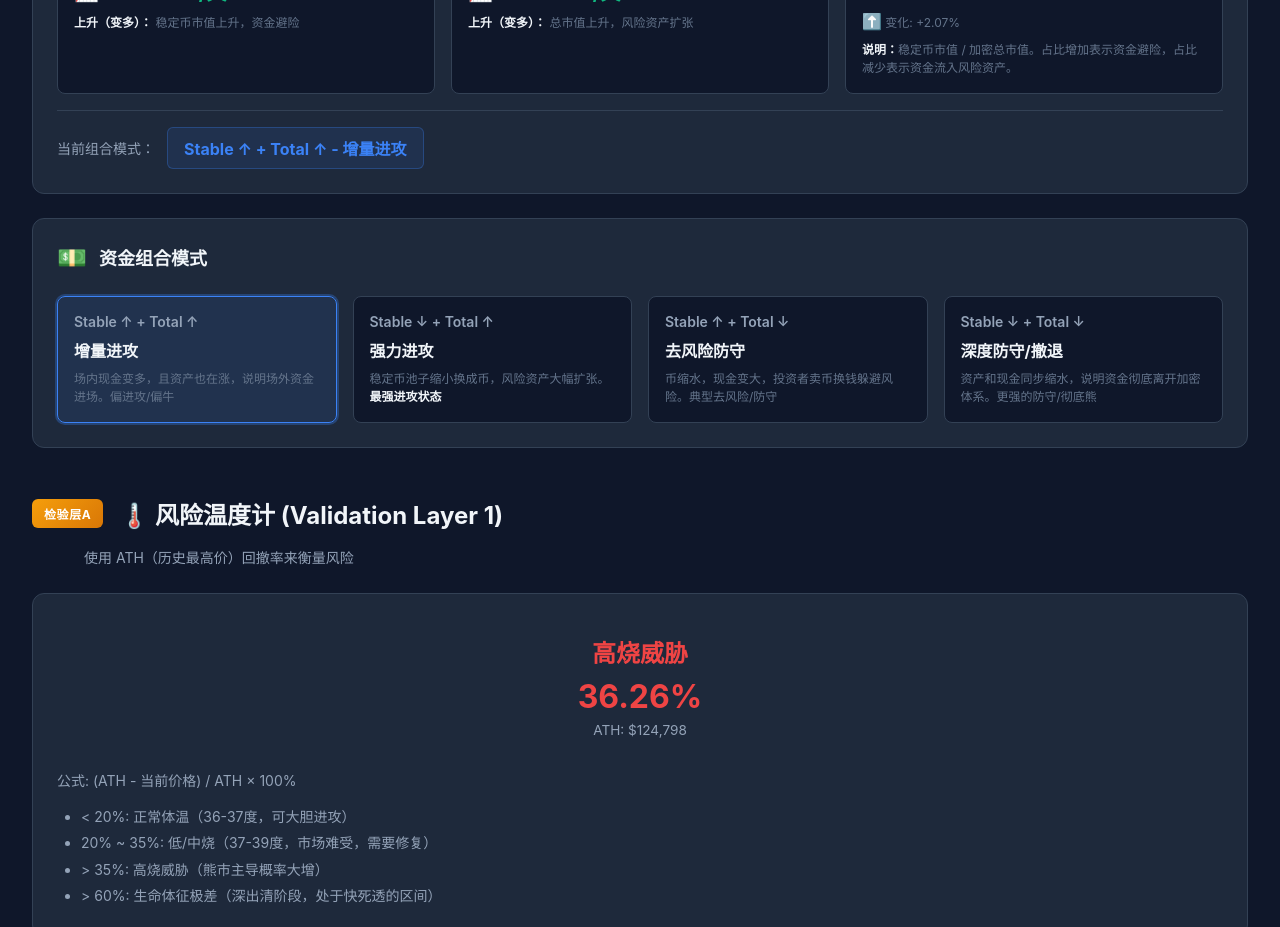
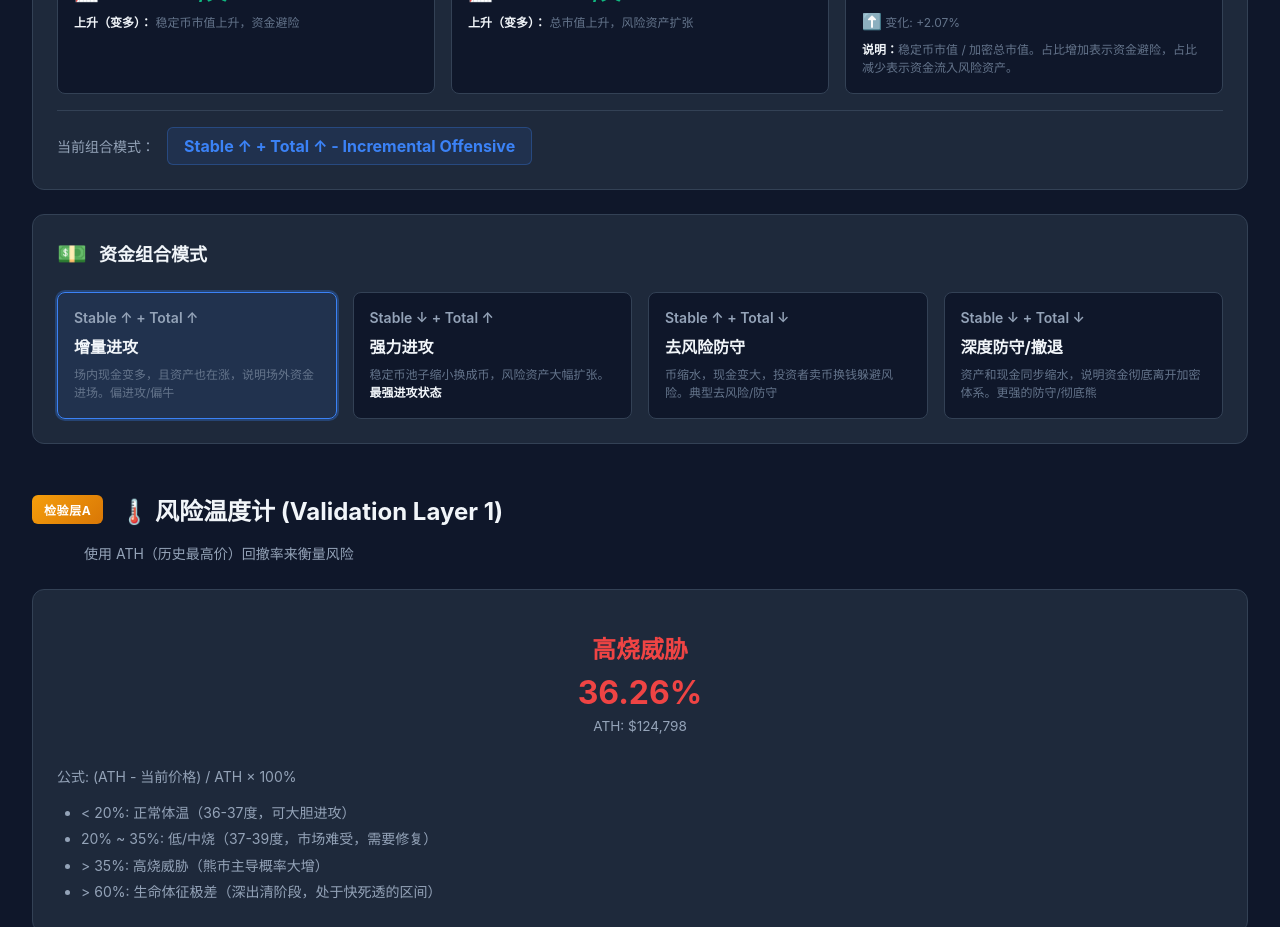
Before and after one commit to CrytoPlanet/bullbear-dashboard, a Vue app in the folder frontend/: page / in a window 1280 px wide. Shown: the part 2220-3147 px from the top of the page. Built offline with nearby package versions, Linux system fonts and the light colour scheme; no server answers.

Commit message:
refactor(i18n): convert getFundingPatternInfo to reactive computed with t(); drop dead getFundingPattern

```diff
--- a/frontend/src/App.vue
+++ b/frontend/src/App.vue
@@ -391,8 +391,8 @@ const trendQuality = computed(() => {
   return null;
 });
 
-// 获取资金组合模式信息（基于斜率）
-const getFundingPatternInfo = () => {
+// 资金组合模式信息（基于斜率）
+const fundingPatternInfo = computed(() => {
   if (!stateData.value?.metadata) return null;
   const stablecoinSlope = stateData.value.metadata.stablecoin_slope;
   const totalSlope = stateData.value.metadata.total_slope;
@@ -402,51 +402,38 @@ const getFundingPatternInfo = () => {
   const stablecoinTrend = stablecoinSlope > 0 ? '↑' : stablecoinSlope < 0 ? '↓' : '→';
   const totalTrend = totalSlope > 0 ? '↑' : totalSlope < 0 ? '↓' : '→';
 
-  // 根据后端逻辑匹配模式
   if (stablecoinTrend === '↑' && totalTrend === '↑') {
     return {
       pattern: 'Stable ↑ + Total ↑',
-      name: '增量进攻',
-      funding: '资金进攻'
+      name: t('fundingPattern.incrementalOffensive.name'),
+      funding: t('funding.offensive'),
     };
   } else if (stablecoinTrend === '↓' && totalTrend === '↑') {
     return {
       pattern: 'Stable ↓ + Total ↑',
-      name: '强力进攻',
-      funding: '资金进攻'
+      name: t('fundingPattern.strongOffensive.name'),
+      funding: t('funding.offensive'),
     };
   } else if (stablecoinTrend === '↑' && totalTrend === '↓') {
     return {
       pattern: 'Stable ↑ + Total ↓',
-      name: '去风险防守',
-      funding: '资金防守'
+      name: t('fundingPattern.deriskDefensive.name'),
+      funding: t('funding.defensive'),
     };
   } else if (stablecoinTrend === '↓' && totalTrend === '↓') {
     return {
       pattern: 'Stable ↓ + Total ↓',
-      name: '深度防守/撤退',
-      funding: '资金防守'
+      name: t('fundingPattern.deepDefensive.name'),
+      funding: t('funding.defensive'),
     };
   }
 
   return {
-    pattern: '数据不足',
-    name: '历史不足/走平',
-    funding: '无法判断'
+    pattern: '—',
+    name: t('fundingPattern.insufficient.name'),
+    funding: t('funding.unknown'),
   };
-};
-
-// 获取资金姿态组合模式
-const getFundingPattern = () => {
-  if (!stateData.value?.metadata) return null;
-  const stablecoinChange = stateData.value.metadata.stablecoin_change;
-  const totalMarketCap = stateData.value.metadata.total_market_cap;
-  const stablecoinMarketCap = stateData.value.metadata.stablecoin_market_cap;
-
-  // 需要从后端获取稳定币和总市值的斜率，但当前metadata中没有
-  // 这里先返回null，后续可以从后端添加这些数据
-  return null;
-};
+});
 
 // 计算状态切换信号（从当前状态切换到目标状态）
 interface TransitionSignal {
@@ -1124,10 +1111,10 @@ onMounted(() => {
                 </div>
               </div>
             </div>
-            <div v-if="getFundingPatternInfo()" class="funding-combination">
+            <div v-if="fundingPatternInfo" class="funding-combination">
               <div class="combination-label">当前组合模式：</div>
               <div class="combination-pattern">
-                {{ getFundingPatternInfo()?.pattern }} - {{ getFundingPatternInfo()?.name }}
+                {{ fundingPatternInfo?.pattern }} - {{ fundingPatternInfo?.name }}
               </div>
             </div>
           </div>
@@ -1138,22 +1125,22 @@ onMounted(() => {
               <h3>资金组合模式</h3>
             </div>
             <div class="funding-patterns">
-              <div class="funding-pattern-item" :class="{ active: getFundingPatternInfo()?.pattern === 'Stable ↑ + Total ↑' }">
+              <div class="funding-pattern-item" :class="{ active: fundingPatternInfo?.pattern === 'Stable ↑ + Total ↑' }">
                 <div class="pattern-indicator">Stable ↑ + Total ↑</div>
                 <div class="pattern-name">增量进攻</div>
                 <div class="pattern-desc">场内现金变多，且资产也在涨，说明场外资金进场。偏进攻/偏牛</div>
               </div>
-              <div class="funding-pattern-item" :class="{ active: getFundingPatternInfo()?.pattern === 'Stable ↓ + Total ↑' }">
+              <div class="funding-pattern-item" :class="{ active: fundingPatternInfo?.pattern === 'Stable ↓ + Total ↑' }">
                 <div class="pattern-indicator">Stable ↓ + Total ↑</div>
                 <div class="pattern-name">强力进攻</div>
                 <div class="pattern-desc">稳定币池子缩小换成币，风险资产大幅扩张。<strong>最强进攻状态</strong></div>
               </div>
-              <div class="funding-pattern-item" :class="{ active: getFundingPatternInfo()?.pattern === 'Stable ↑ + Total ↓' }">
+              <div class="funding-pattern-item" :class="{ active: fundingPatternInfo?.pattern === 'Stable ↑ + Total ↓' }">
                 <div class="pattern-indicator">Stable ↑ + Total ↓</div>
                 <div class="pattern-name">去风险防守</div>
                 <div class="pattern-desc">币缩水，现金变大，投资者卖币换钱躲避风险。典型去风险/防守</div>
               </div>
-              <div class="funding-pattern-item" :class="{ active: getFundingPatternInfo()?.pattern === 'Stable ↓ + Total ↓' }">
+              <div class="funding-pattern-item" :class="{ active: fundingPatternInfo?.pattern === 'Stable ↓ + Total ↓' }">
                 <div class="pattern-indicator">Stable ↓ + Total ↓</div>
                 <div class="pattern-name">深度防守/撤退</div>
                 <div class="pattern-desc">资产和现金同步缩水，说明资金彻底离开加密体系。更强的防守/彻底熊</div>
```
